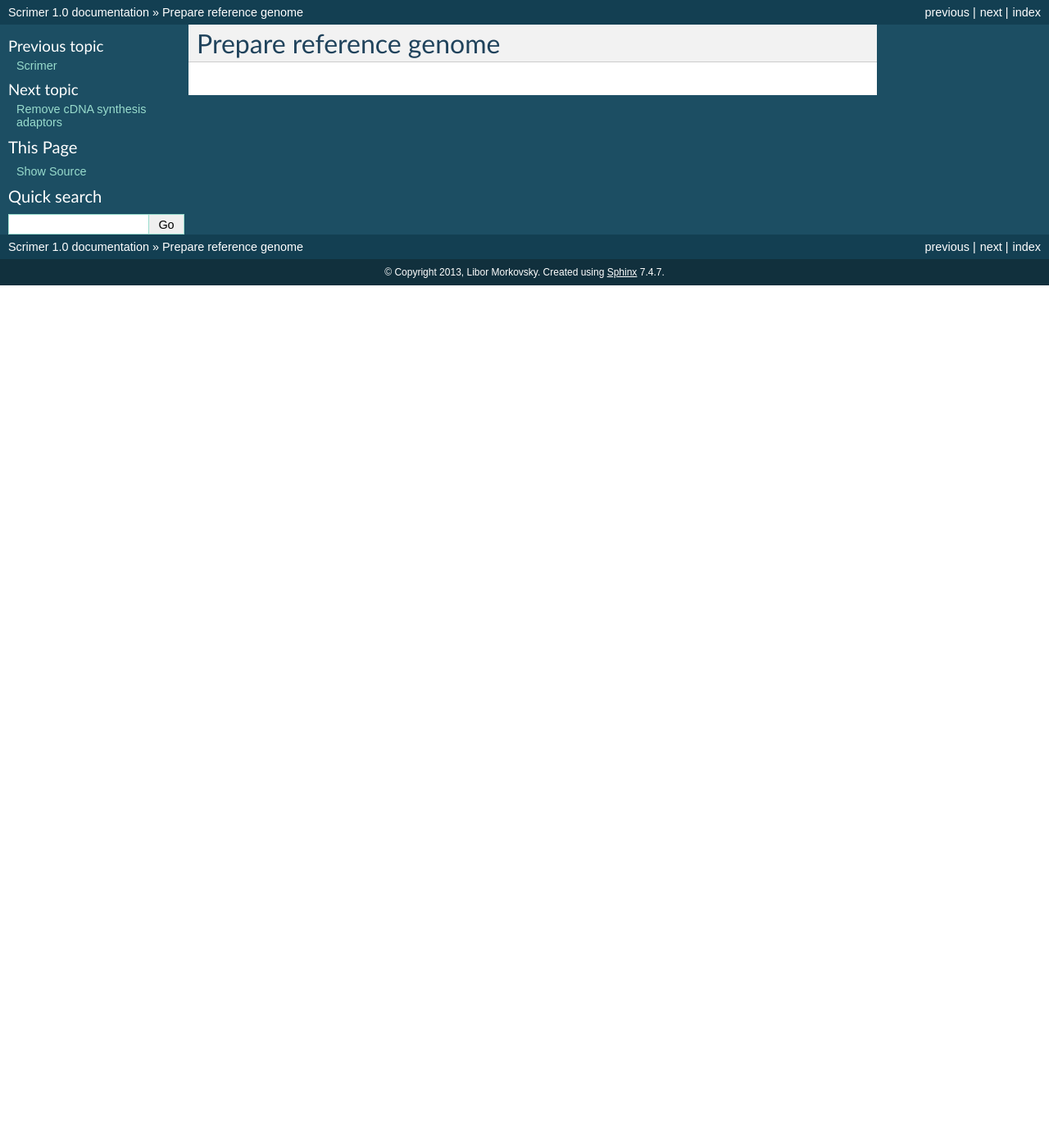
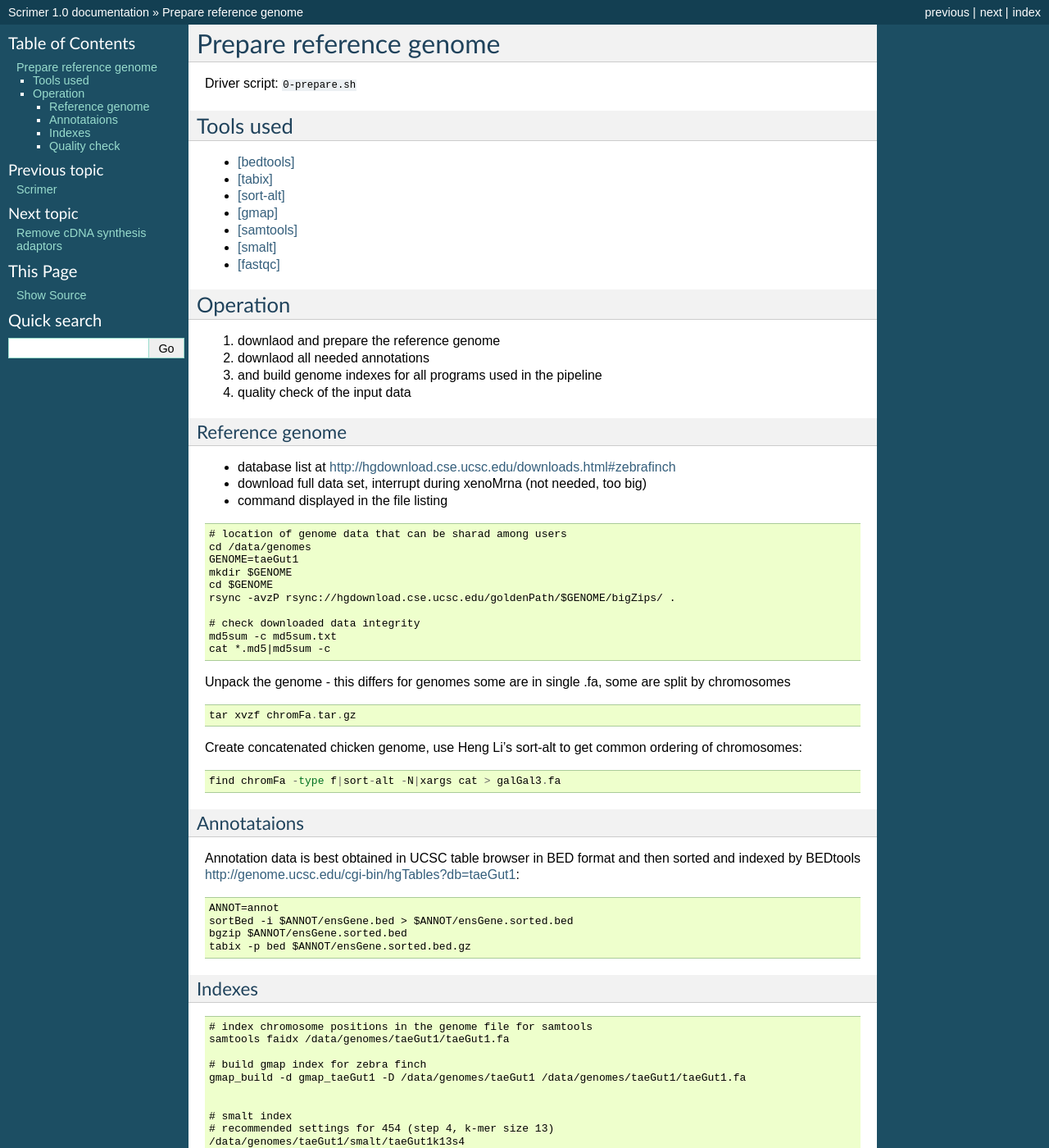
Before and after one commit to libor-m/scrimer, a Sphinx documentation site: the page built from doc/prepare-reference.rst, in a window 1280 px wide and 1400 px high. Shown: the whole window at 82% size. Built offline with Sphinx 7.4.7, drawn with Linux system fonts in a browser that asks for light colours; some of the changed text lies outside the part shown.

Commit message:
documentation, adding prepare step

```diff
--- a/cigar_to_sim4db_scr.py
+++ b/cigar_to_sim4db_scr.py
@@ -5,16 +5,20 @@
 and outputs a 'script' for limiting the exon model regions of sim4db.
 
 Input
+
 - output of some read mapper in CIGAR format
+
  - all the fragments must be reported by the aligner
  - the fragment names have to be in the same order as the master sequences
  - the fragments must be named like readname_number (like fasta_fragments.py does)
  - all the hits from one read must follow each other
 
 Output
+
 - sim4db 'script'
 
 Algorithm
+
 - load chromosome definition file
 - parse the hits:
   - extract read name
--- a/doc/prepare-reference.rst
+++ b/doc/prepare-reference.rst
@@ -1,2 +1,87 @@
 Prepare reference genome
 ========================
+
+Driver script: ``0-prepare.sh``
+
+Tools used
+----------
+- [bedtools]_
+- [tabix]_
+- [sort-alt]_
+- [gmap]_
+- [samtools]_
+- [smalt]_
+- [fastqc]_
+
+Operation
+---------
+
+1. downlaod and prepare the reference genome
+2. downlaod all needed annotations
+3. and build genome indexes for all programs used in the pipeline
+4. quality check of the input data
+
+Reference genome
+^^^^^^^^^^^^^^^^
+
+- database list at http://hgdownload.cse.ucsc.edu/downloads.html#zebrafinch
+- download full data set, interrupt during xenoMrna (not needed, too big)
+- command displayed in the file listing
+
+::
+
+    # location of genome data that can be sharad among users
+    cd /data/genomes
+    GENOME=taeGut1
+    mkdir $GENOME
+    cd $GENOME
+    rsync -avzP rsync://hgdownload.cse.ucsc.edu/goldenPath/$GENOME/bigZips/ .
+
+    # check downloaded data integrity
+    md5sum -c md5sum.txt
+    cat *.md5|md5sum -c
+
+Unpack the genome - this differs for genomes
+some are in single .fa, some are split by chromosomes ::
+
+    tar xvzf chromFa.tar.gz
+
+Create concatenated chicken genome, use Heng Li's sort-alt
+to get common ordering of chromosomes::
+
+    find chromFa -type f|sort-alt -N|xargs cat > galGal3.fa
+
+Annotataions
+^^^^^^^^^^^^
+Annotation data is best obtained in UCSC table browser
+in BED format and then sorted and indexed by BEDtools
+http://genome.ucsc.edu/cgi-bin/hgTables?db=taeGut1::
+
+    ANNOT=annot
+    sortBed -i $ANNOT/ensGene.bed > $ANNOT/ensGene.sorted.bed
+    bgzip $ANNOT/ensGene.sorted.bed
+    tabix -p bed $ANNOT/ensGene.sorted.bed.gz
+
+Indexes
+^^^^^^^
+::
+
+    # index chromosome positions in the genome file for samtools
+    samtools faidx /data/genomes/taeGut1/taeGut1.fa
+
+    # build gmap index for zebra finch
+    gmap_build -d gmap_taeGut1 -D /data/genomes/taeGut1 /data/genomes/taeGut1/taeGut1.fa
+
+
+    # smalt index
+    # recommended settings for 454 (step 4, k-mer size 13)
+    /data/genomes/taeGut1/smalt/taeGut1k13s4
+    mkdir -p smalt
+    smalt index -s 4 smalt/${GENOME}k13s4 $GENOME.fa
+
+Quality check
+^^^^^^^^^^^^^
+::
+
+    mkdir 01-fastqc
+    fastqc --outdir=01-fastqc --noextract --threads=8 00-raw/*.fastq
```
Also changed, not shown: doc/index.rst (+22 -2 lines).
